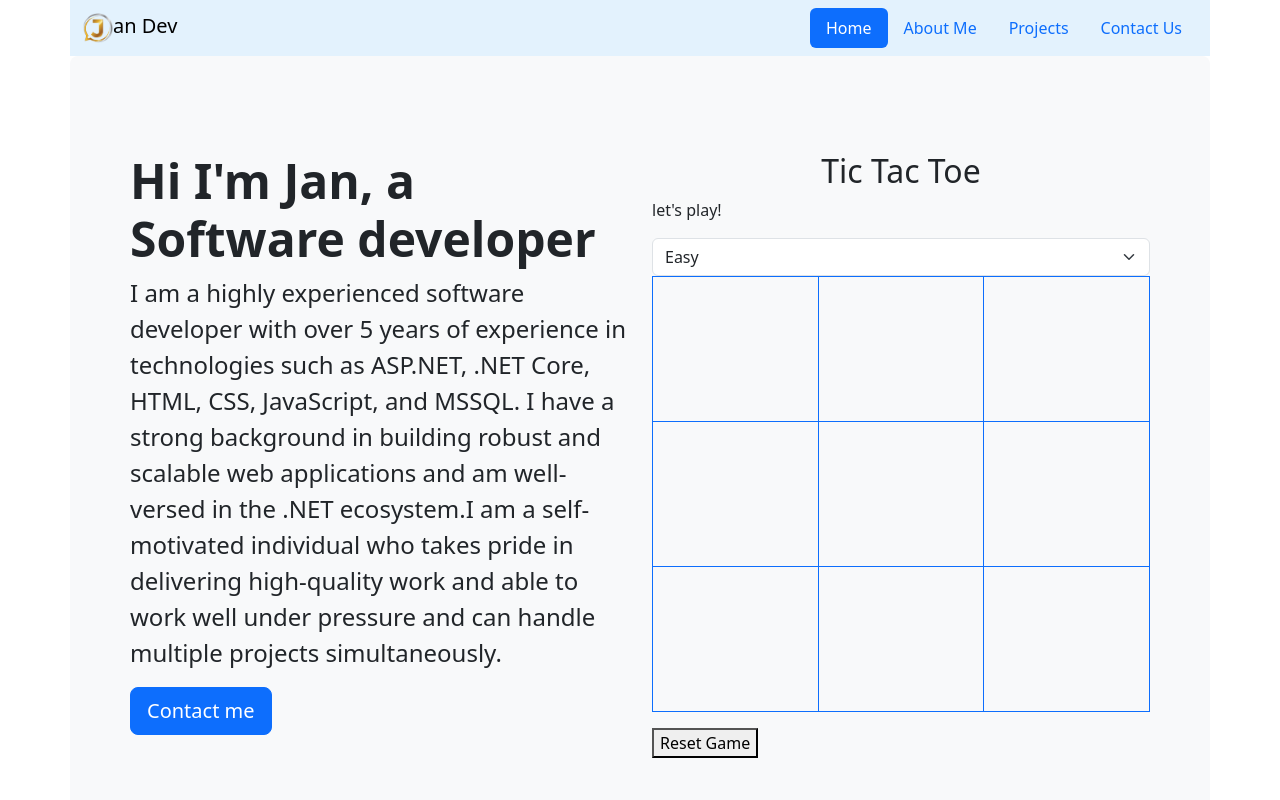
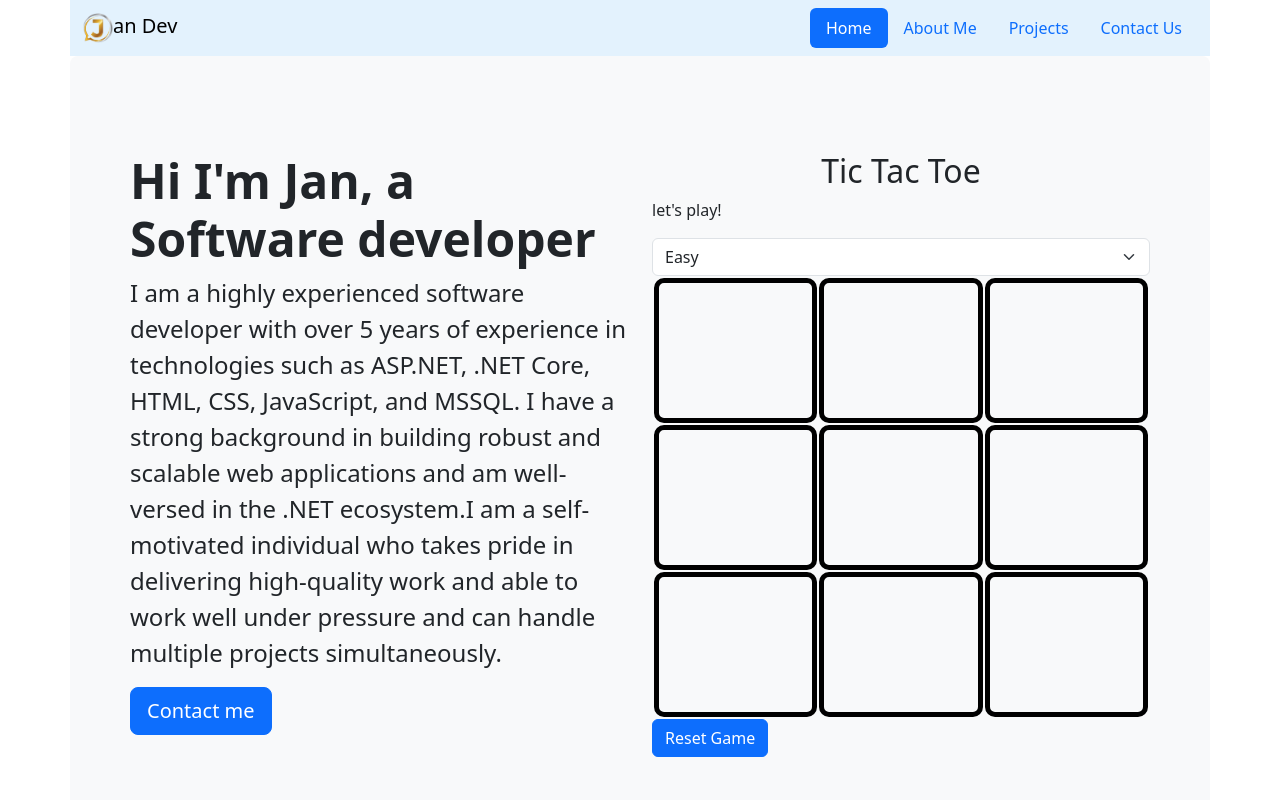
Before and after one commit to jduero/myPortfolio, an Angular app: page / in a window 1280 px wide. Shown: the top 800 px of the page. Built offline with nearby package versions, Linux system fonts and the light colour scheme.

Commit message:
add overlay effect

```diff
--- a/src/app/components/tictactoe/tictactoe.component.css
+++ b/src/app/components/tictactoe/tictactoe.component.css
@@ -1,9 +1,61 @@
-.table td:hover{
+td:hover {
     cursor: pointer;
     background-color: gainsboro;
 }
 
-.table td{
+.table td {
     height: 145px;
     width: 165px;
+
 }
+
+td {
+    border: thick solid black;
+    border-radius: 10px;
+    padding: 15px;
+    height: 145px;
+    width: 165px;
+    font-size: 60px;
+}
+
+table {
+    border-collapse: unset;
+}
+
+
+.table-container {
+    position: relative;
+}
+
+.table-container .overlay {
+    position: absolute;
+    top: 0;
+    left: 0;
+    width: 100%;
+    height: 100%;
+    background-color: rgba(0, 0, 0, 0.5);
+    z-index: 1;
+    animation-name: fadeIn;
+    animation-duration: 2s;
+}
+
+.table-container table {
+    z-index: 2;
+}
+
+.table-container p {
+    text-align: center;
+    font-size: 8rem;
+    color: red;
+}
+
+
+@keyframes fadeIn {
+    from {
+        opacity: 0;
+    }
+
+    to {
+        opacity: 1;
+    }
+}
--- a/src/app/components/tictactoe/tictactoe.component.html
+++ b/src/app/components/tictactoe/tictactoe.component.html
@@ -1,17 +1,20 @@
-
 <h2 class="text-center">Tic Tac Toe</h2>
 <p> let's play!</p>
-<h5 *ngIf="gameOver">Game Over!</h5>
 <select class="form-select" aria-label="Default select example" (change)="difficulty($event)">
   <option value="easy">Easy</option>
   <option value="medium">Medium</option>
   <option value="hard">Hard</option>
 </select>
-<table class="table  h-50" >
-  <tr class="border border-primary" *ngFor="let row of board; let i = index">
-    <td class="fs-1 text-center border border-primary" *ngFor="let cell of row; let j = index" (click)="makeMove(i, j)">
-      {{ cell }}
-    </td>
-  </tr>
-</table>
-<button (click)="resetGame()">Reset Game</button>
+<div class="table-container">
+  <table class="w-100  h-50">
+    <tr class="" *ngFor="let row of board; let i = index">
+      <td class="text-center" *ngFor="let cell of row; let j = index" (click)="makeMove(i, j)">
+        {{ cell }}
+      </td>
+    </tr>
+  </table>
+  <div class="overlay" *ngIf="gameOver">
+    <p>Game Over!</p>
+  </div>
+</div>
+<button class="btn btn-primary" (click)="resetGame()">Reset Game</button>
```
